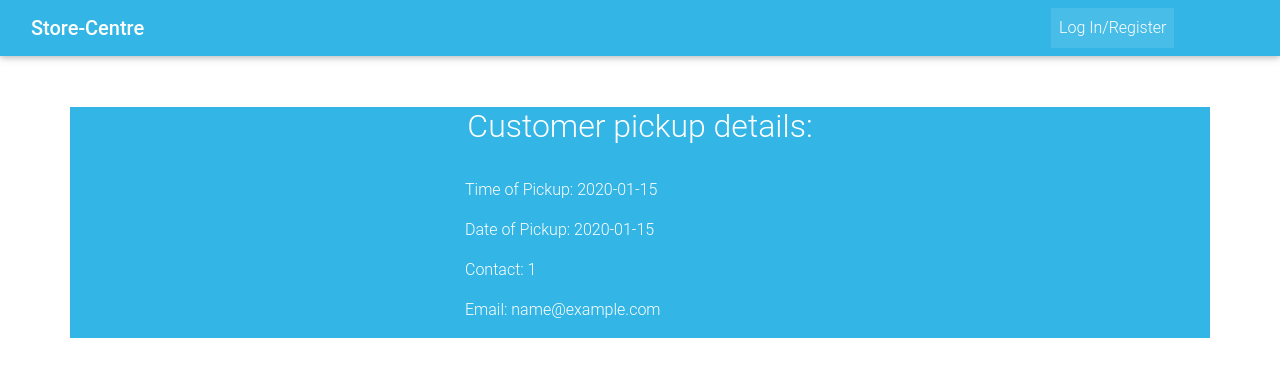
After one commit to Emmanuel-9/store-center, a Django app: template store/templates/customerpickup.html in a window 1280 px wide. The commit adds this page. Shown: the top 377 px of the page. Run offline with Django 3.2, Linux system fonts and the light colour scheme; tables that the repository leaves empty hold one stand-in row (values such as "Sample post"); the template is opened without the code that fills it: values that come from a table or form of the project are taken from there, most other values are stand-ins (such as "Sample title", 1, 10 or a date in 2020); parts of the project's set-up code (start-up, migrations or seed data) failed here and were passed over; some libraries are stand-ins or nearby versions.

Commit message:
added employee pickup view

```diff
--- a/store/forms.py
+++ b/store/forms.py
@@ -71,4 +71,4 @@ class DeliveryForm(forms.ModelForm):
 class PickupForm(forms.ModelForm):
     class Meta:
         model = Pickup
-        fields = ['contact', 'email',  'name_of_good', 'date_of_pickup', 'time_of_pickup']
+        fields = ['contact', 'email', 'date_of_pickup', 'time_of_pickup']
--- a/store/models.py
+++ b/store/models.py
@@ -140,7 +140,8 @@ class Delivery(models.Model):
 class Pickup(models.Model):
     name_of_good = models.CharField(max_length=250)
     user = models.ForeignKey(User, on_delete=models.CASCADE)
-    contact = models.CharField(max_length=50)
+    contact = models.IntegerField()
     email = models.EmailField()
-    date_of_pickup = models.DateField()
-    time_of_pickup =models.TimeField(auto_now=False, auto_now_add=False)
+    date_of_pickup = models.CharField(max_length=50)
+    time_of_pickup =models.CharField(max_length=50)
+    slot = models.ForeignKey(Slot, on_delete=models.CASCADE, null=True)
--- /dev/null
+++ b/store/templates/customerpickup.html
@@ -0,0 +1,25 @@
+{% extends 'base.html' %}
+{% load crispy_forms_tags %}
+{% block content %}
+<div class="container bg-info" style="color:white;margin-top: 4%;">
+{% if pickup %}
+    <h2 class="text-center">Customer pickup details:</h2>
+    <div class="row">
+        <div class="col-md-4"></div>
+        <div class="col-md-4"><br>
+<div class="row">
+    <div class="col-md-10">
+    {% for pickups in pickup %}
+    <p>Time of Pickup: {{pickups.time_of_pickup}}</p>
+    <p>Date of Pickup: {{pickups.date_of_pickup}}</p>
+    <p>Contact: {{pickups.contact}}</p>
+    <p>Email: {{pickups.email}}</p>
+    {% endfor %}
+
+    </div>
+</div>
+{% else %}
+<h5 class="text-center">User has <strong style="color: red;">not</strong> requested for pickup<a class="d-block mx-auto" href="/">
+    <button class="btn btn-sm btn-success d-block mx-auto">Back Home</button></a></h5><br><br>
+{% endif %}
+{% endblock %}
--- a/store/templates/slotsinfo.html
+++ b/store/templates/slotsinfo.html
@@ -35,7 +35,7 @@
                     <p><strong>Submitted by:</strong> {{ employeeslot.user.user.username }}</p>
                 </div>
                 <hr>
-                <h4 class="card-title text-center"><a class="btn btn-sm btn-info" href="">Pick up details</a> <a class="btn btn-sm btn-warning" href="{% url 'deliver' employeeslot.id %}">Deliver details</a> </h4>
+                <h4 class="card-title text-center"><a class="btn btn-sm btn-info" href="{% url 'pickup' employeeslot.id %}">Pick up details</a> <a class="btn btn-sm btn-warning" href="{% url 'deliver' employeeslot.id %}">Deliver details</a> </h4>
             </div>
         </div>
         {% endfor %}
@@ -61,7 +61,7 @@
                     <p><strong>Date of submission:</strong> {{ slot.added|date }}</p>
                 </div>
                 <hr>
-                <h4 class="card-title text-center"><a class="btn btn-sm btn-success" href="{% url 'pickup' %}">Pick Up</a><a class="btn btn-sm btn-warning" href="{% url 'delivery' slot.id %}">Delivery</a> </h4>
+                <h4 class="card-title text-center"><a class="btn btn-sm btn-success" href="{% url 'pickup1' slot.id  %}">Pick Up</a><a class="btn btn-sm btn-warning" href="{% url 'delivery' slot.id %}">Delivery</a> </h4>
             </div>
         </div>
         {% endfor %}
--- a/store/urls.py
+++ b/store/urls.py
@@ -19,8 +19,9 @@ urlpatterns = [
     path('<slot_id>/delivery/', views.delivery, name='delivery'),
     path('deletecategory/<id>/', views.card_delete, name='card_delete'),
     path('deleteslot/<id>/', views.slot_delete, name='slot_delete'),
-    path('pickup/', views.pick_up, name='pickup'),
+    path('customer/<slot_id>/', views.customer_pickup, name='pickup'),
     path('customer/<slot_id>/', views.customer_delivery, name='deliver'),
+    path('<slot_id>/pickup/', views.pickup, name='pickup1')
 ]
 if settings.DEBUG:
     urlpatterns+= static(settings.MEDIA_URL, document_root = settings.MEDIA_ROOT)
```
Also changed, not shown: store/views.py (+13 -2 lines).
